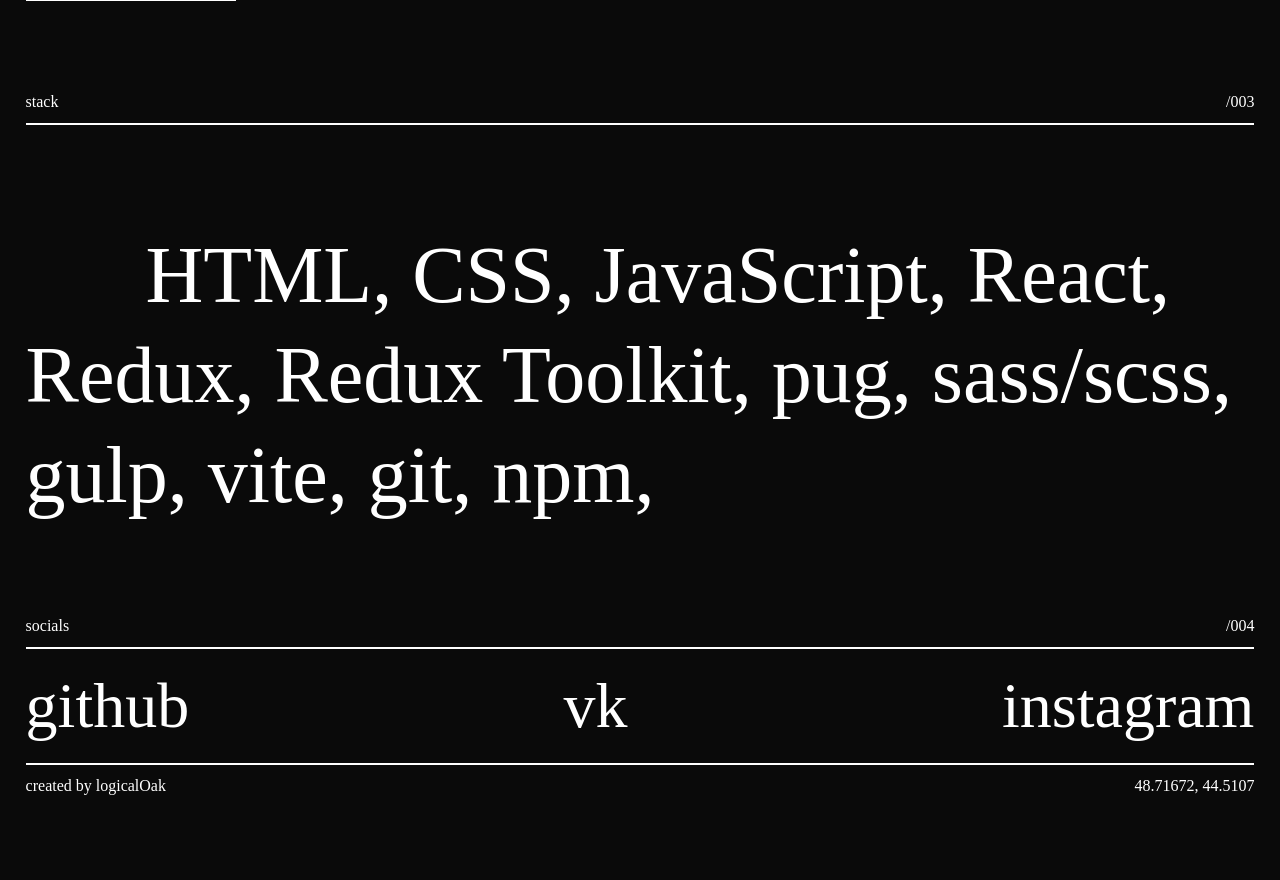
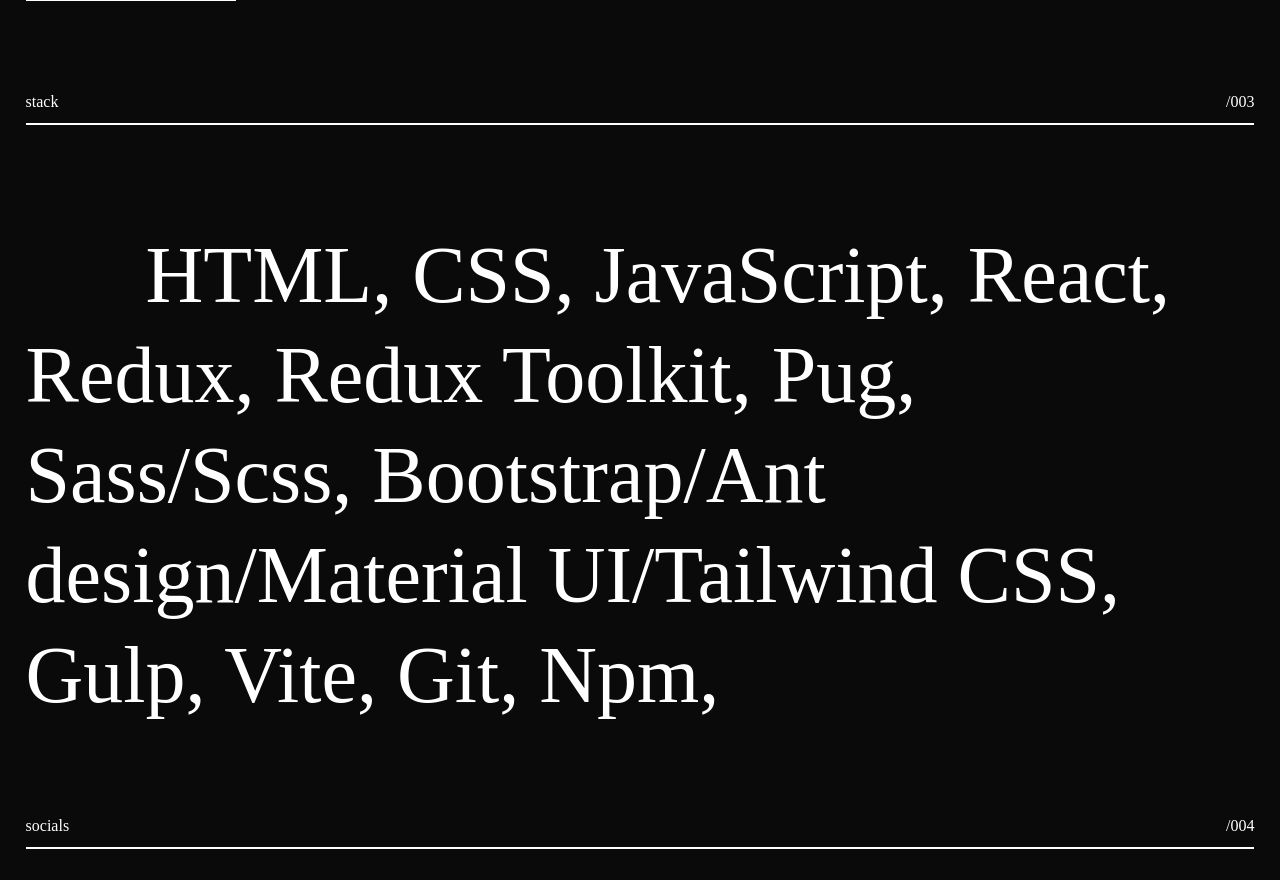
Before and after one commit to logicalOak/portfolio, a React (Vite) app: page / in a window 1280 px wide. Shown: the part 2540-3420 px from the top of the page. Before the commit the page ends 3365 px from the top, so only its background shows below. Built offline with nearby package versions, Linux system fonts and the light colour scheme.

Commit message:
added crypto table

```diff
--- a/src/Root.jsx
+++ b/src/Root.jsx
@@ -182,8 +182,9 @@
 						<p>
 							<br />
 							&nbsp;&nbsp;&nbsp;&nbsp;&nbsp;&nbsp;HTML, CSS,
-							JavaScript, React, Redux, Redux Toolkit, pug,
-							sass/scss, gulp, vite, git, npm,
+							JavaScript, React, Redux, Redux Toolkit, Pug,
+							Sass/Scss, Bootstrap/Ant design/Material UI/Tailwind
+							CSS, Gulp, Vite, Git, Npm,
 							<br />
 						</p>
 					</div>
--- a/src/mock/data.json
+++ b/src/mock/data.json
@@ -40,6 +40,11 @@
             "src": "sinergia.png",
 			"href": "https://sinergia.vercel.app"
         },
+		{
+            "name": "Crypto Table App",
+            "src": "crypto.png",
+			"href": "https://crypto-table-app-react.vercel.app"
+        },
         {
             "name": "Auto-Express Landing Page",
             "src": "auto-express.png",
```
Also changed, not shown: public/crypto.png (added).
